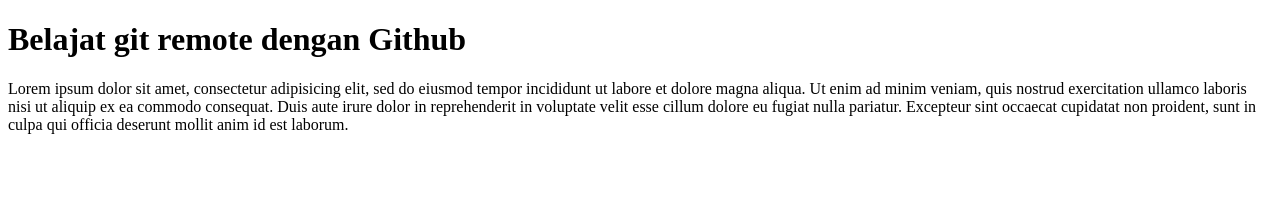
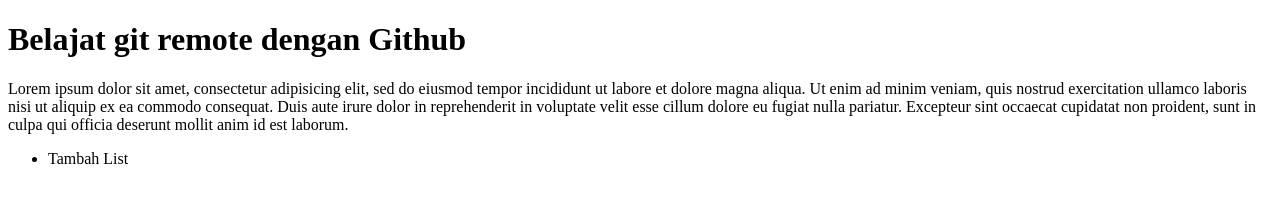
Before and after one commit to elisaseptianilubis1009/test-remote, a plain HTML site: page index.html in a window 1280 px wide. Drawn offline with Linux system fonts and the light colour scheme.

Commit message:
Menambahkan List

```diff
--- a/index.html
+++ b/index.html
@@ -11,5 +11,8 @@
 	consequat. Duis aute irure dolor in reprehenderit in voluptate velit esse
 	cillum dolore eu fugiat nulla pariatur. Excepteur sint occaecat cupidatat non
 	proident, sunt in culpa qui officia deserunt mollit anim id est laborum.</p>
+	<ul>
+		<li>Tambah List</li>
+	</ul>
 </body>
 </html>
```
